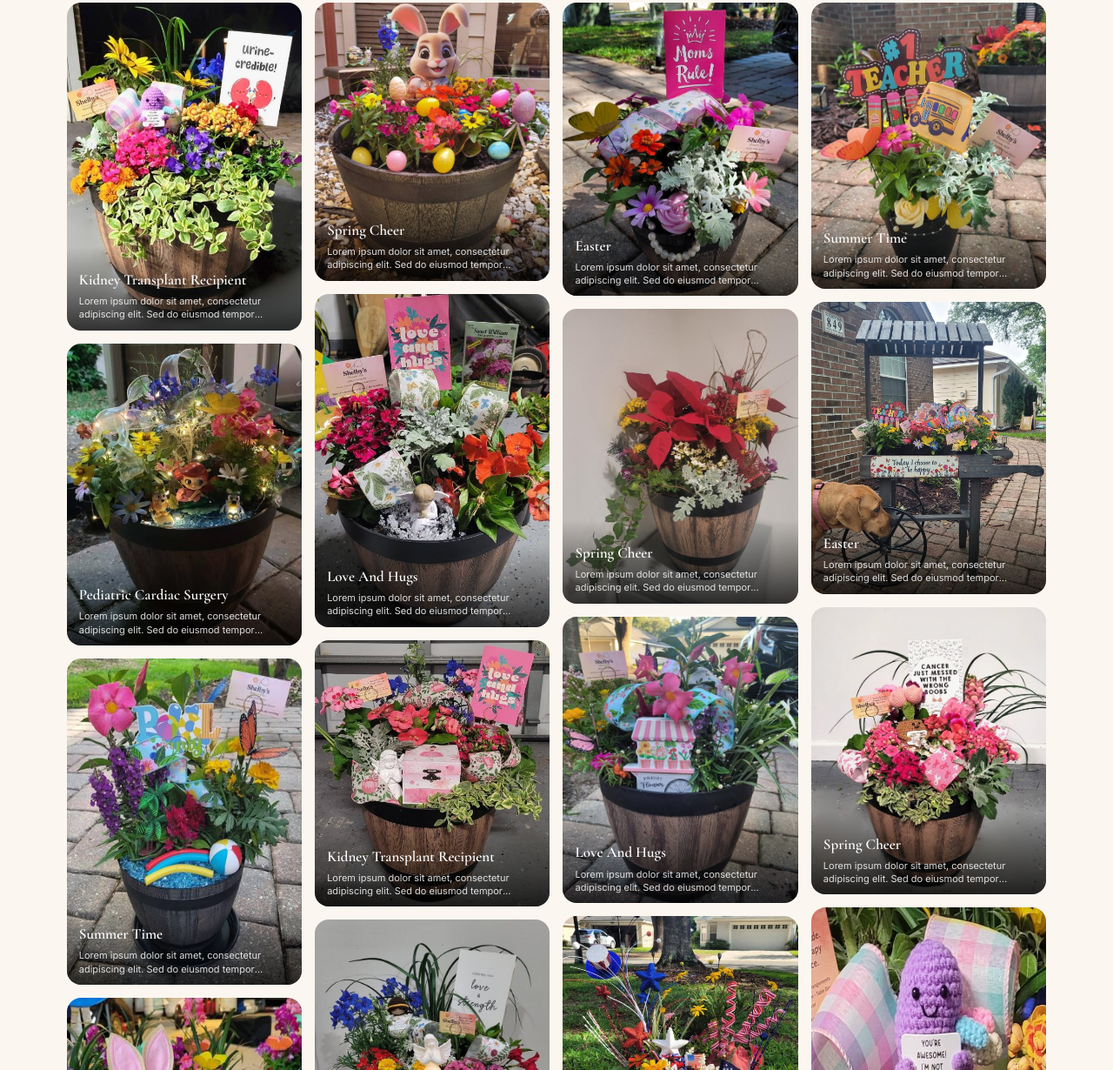
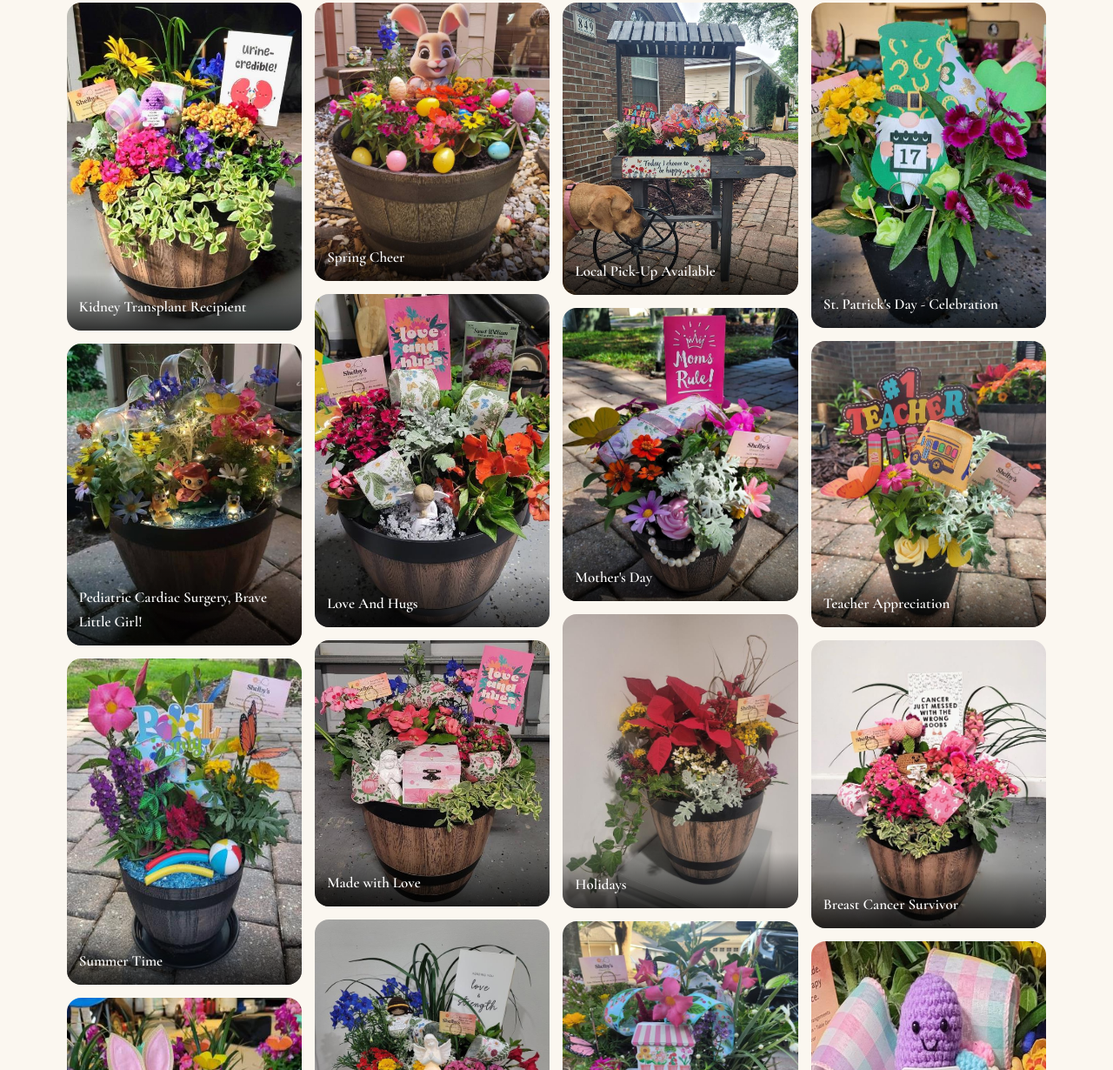
Before and after one commit to eliandino/shelbys-flower-fix, a plain HTML site: page index.html in a window 1280 px wide. Shown: the part 3103-4333 px from the top of the page at 87% size. Drawn offline with nearby package versions, Linux system fonts and the light colour scheme.

Commit message:
Give each gallery photo its own title, category and description
- Replace the shared titles/categories cycle with a per-photo list
- Update gallery titles and drop the duplicate flower-16 image
- Remove lorem ipsum placeholder text, leaving descriptions empty
- Add bottom margin to the hero background

Co-Authored-By: Claude Opus 5.5 <noreply@anthropic.com>

```diff
--- a/app.js
+++ b/app.js
@@ -1,24 +1,32 @@
 "use strict";
-const images = Array.from(
-  { length: 18 },
-  (_, i) => `assets/images/flower-${i + 1}.jpg`,
-);
-const titles = [
-  "Kidney Transplant Recipient",
-  "Pediatric Cardiac Surgery",
-  "Summer Time",
-  "Easter",
-  "Spring Cheer",
-  "Love And Hugs",
+// One entry per photo. src is the file name in assets/images/.
+// cat must be "seasonal", "comfort" or "celebration" (matches the gallery filter buttons).
+// desc is left empty on purpose so descriptions can be added later.
+const photos = [
+  { src: "flower-1.jpg", title: "Kidney Transplant Recipient", cat: "seasonal", desc: "" },
+  { src: "flower-2.jpg", title: "Pediatric Cardiac Surgery, Brave Little Girl!", cat: "comfort", desc: "" },
+  { src: "flower-3.jpg", title: "Summer Time", cat: "celebration", desc: "" },
+  { src: "flower-4.jpg", title: "Holiday", cat: "seasonal", desc: "" },
+  { src: "flower-5.jpg", title: "Spring Cheer", cat: "comfort", desc: "" },
+  { src: "flower-6.jpg", title: "Love And Hugs", cat: "celebration", desc: "" },
+  { src: "flower-7.jpg", title: "Made with Love", cat: "seasonal", desc: "" },
+  { src: "flower-8.jpg", title: "Guardian Angel - Love and Strength", cat: "comfort", desc: "" },
+  { src: "flower-9.jpg", title: "Local Pick-Up Available", cat: "celebration", desc: "" },
+  { src: "flower-10.jpg", title: "Mother's Day", cat: "seasonal", desc: "" },
+  { src: "flower-11.jpg", title: "Holidays", cat: "seasonal", desc: "" },
+  { src: "flower-12.jpg", title: "Made with Love", cat: "celebration", desc: "" },
+  { src: "flower-13.jpg", title: "Holiday", cat: "seasonal", desc: "" },
+  { src: "flower-14.jpg", title: "St. Patrick's Day - Celebration", cat: "celebration", desc: "" },
+  { src: "flower-15.jpg", title: "Teacher Appreciation", cat: "celebration", desc: "" },
+  { src: "flower-17.jpg", title: "Breast Cancer Survivor", cat: "comfort", desc: "" },
+  { src: "flower-18.jpg", title: "Made with Love", cat: "celebration", desc: "" },
 ];
-const categories = ["seasonal", "comfort", "celebration"];
-const placeholderDesc =
-  "Lorem ipsum dolor sit amet, consectetur adipiscing elit. Sed do eiusmod tempor incididunt ut labore et dolore magna aliqua.";
+const images = photos.map((p) => `assets/images/${p.src}`);
 const carousel = document.querySelector("#carousel");
 images.slice(0, 8).forEach((src, i) => {
   carousel.insertAdjacentHTML(
     "beforeend",
-    `<article class="card"><img src="${src}" alt="Shelby floral arrangement ${i + 1}" loading="lazy"><div><h3>${titles[i % titles.length]}</h3><span>Handcrafted with heart ♡</span></div></article>`,
+    `<article class="card"><img src="${src}" alt="Shelby floral arrangement ${i + 1}" loading="lazy"><div><h3>${photos[i].title}</h3><span>Handcrafted with heart ♡</span></div></article>`,
   );
 });
 function pauseThenResumeCarousel() {
@@ -58,11 +66,11 @@ let current = 0;
 function renderGallery(filter = "all") {
   grid.innerHTML = "";
   images.forEach((src, i) => {
-    const cat = categories[i % 3];
+    const { title, cat, desc } = photos[i];
     if (filter === "all" || filter === cat)
       grid.insertAdjacentHTML(
         "beforeend",
-        `<figure data-index="${i}" data-cat="${cat}"><img src="${src}" alt="Custom floral design ${i + 1}" loading="lazy"><figcaption><h4>${titles[i % titles.length]}</h4><p>${placeholderDesc}</p></figcaption></figure>`,
+        `<figure data-index="${i}" data-cat="${cat}"><img src="${src}" alt="Custom floral design ${i + 1}" loading="lazy"><figcaption><h4>${title}</h4><p>${desc}</p></figcaption></figure>`,
       );
   });
 }
@@ -82,8 +90,8 @@ const dlg = document.querySelector("#lightbox"),
 function showImage(i) {
   current = i;
   lb.src = images[current];
-  lbTitle.textContent = titles[current % titles.length];
-  lbDesc.textContent = placeholderDesc;
+  lbTitle.textContent = photos[current].title;
+  lbDesc.textContent = photos[current].desc;
 }
 grid.addEventListener("click", (e) => {
   const f = e.target.closest("figure");
--- a/styles.css
+++ b/styles.css
@@ -91,6 +91,8 @@ nav {
   position: absolute;
   inset: 0;
   background: rgb(247, 217, 245);
+  margin-bottom: 50px;
+
 }
 .hero-decor {
   position: absolute;
```
